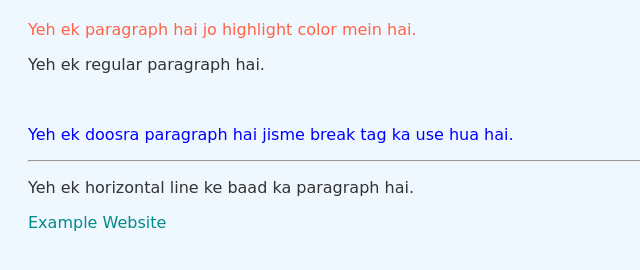
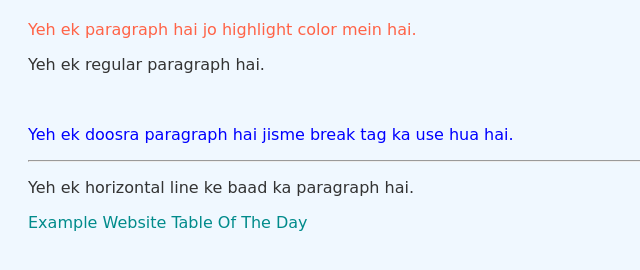
Before and after one commit to kingmakerpratap/pk1, a plain HTML site: page index.html in a window 1280 px wide. Shown: the whole page, without its empty margins (0-640 px from the left). Drawn offline with Linux system fonts and the light colour scheme.

Commit message:
NewTable

```diff
--- a/index.html
+++ b/index.html
@@ -37,6 +37,7 @@
         <hr>
         <p>Yeh ek horizontal line ke baad ka paragraph hai.</p>
         <a href="https://x.com/@KingMakerPratap" target="_blank">Example Website</a>
+		<a href="table.html">Table Of The Day</a>
     </div>
 </body>
 </html>
```
